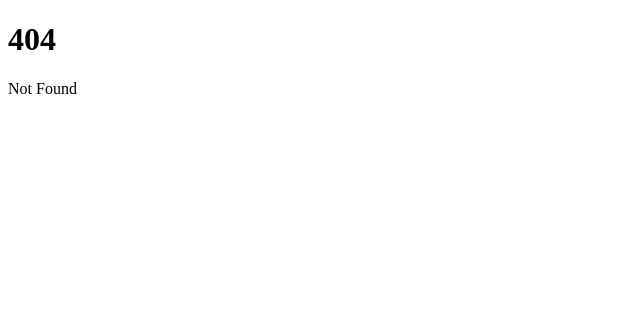
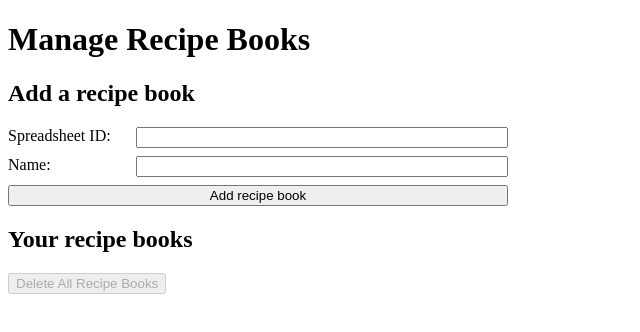
Before and after one commit to YuHChen/meprpa, a SvelteKit app: page /recipebooks in a window 1280 px wide. Before the commit this address had no page. Shown: the top 332 px of the page, without its empty margins (0-640 px from the left). Built offline with nearby package versions, Linux system fonts and the light colour scheme.

Commit message:
Add recipe book management.

```diff
--- a/package.json
+++ b/package.json
@@ -9,7 +9,7 @@
     "preview": "vite preview",
     "predeploy": "npm run build",
     "deploy": "gh-pages -d build --dotfiles true",
-    "test": "npm run test:integration && npm run test:unit",
+    "test": "npm run test:unit && npm run test:integration",
     "check": "svelte-kit sync && svelte-check --tsconfig ./tsconfig.json",
     "check:watch": "svelte-kit sync && svelte-check --tsconfig ./tsconfig.json --watch",
     "lint": "npm run lint:prettier && npm run lint:eslint",
--- a/src/lib/index.ts
+++ /dev/null
@@ -1 +0,0 @@
-// place files you want to import through the `$lib` alias in this folder.
--- /dev/null
+++ b/src/lib/localStorage.ts
@@ -0,0 +1,16 @@
+/**
+ * Used to avoid clashing with other apps deployed to GitHub Pages
+ */
+function transformKey(key: string): string {
+  return `yuhchen.github.io/meprpa::${key}`;
+}
+
+const _localStorage = {
+  getItem: (key: string): string | null => {
+    return localStorage.getItem(transformKey(key));
+  },
+  setItem: (key: string, val: string): void => {
+    localStorage.setItem(transformKey(key), val);
+  },
+};
+export { _localStorage as localStorage };
--- /dev/null
+++ b/src/routes/+layout.ts
@@ -0,0 +1 @@
+export const ssr = false;
--- a/src/routes/+page.svelte
+++ b/src/routes/+page.svelte
@@ -59,7 +59,7 @@
   <input type="submit" value="Fetch Spreadsheet" disabled={spreadsheetId === ''} />
 </form>
 
-{#if spreadsheetId === ''}
+{#if recipes === undefined}
   <p>
     You can find the spreadsheet ID in a Google Sheets URL:
     <code>https://docs.google.com/spreadsheets/d/<strong>spreadsheetId</strong>/edit#gid=0</code>.
@@ -71,9 +71,7 @@
     The published spreadsheet is located at
     <a target="_new" href={url}> {url} </a>
   </p>
-{/if}
 
-{#if recipes}
   <div>
     <!-- eslint-disable-next-line svelte/no-at-html-tags -->
     {@html recipes}
--- /dev/null
+++ b/src/routes/recipebooks/+page.svelte
@@ -0,0 +1,10 @@
+<script lang="ts">
+  import AddRecipeBook from './AddRecipeBook.svelte';
+  import RecipeBooks from './RecipeBooks.svelte';
+</script>
+
+<h1>Manage Recipe Books</h1>
+
+<AddRecipeBook />
+
+<RecipeBooks />
--- /dev/null
+++ b/src/routes/recipebooks/AddRecipeBook.svelte
@@ -0,0 +1,57 @@
+<script lang="ts">
+  import { recipeBooks, type RecipeBook } from './recipesbooks';
+
+  function getAsString(data: FormData, key: string): string {
+    let val = data.get(key)!;
+    if (typeof val === 'string') {
+      return val;
+    } else {
+      throw Error(`Expected string for \`${key}\` in form data.`);
+    }
+  }
+
+  function addRecipeBook(form: SubmitEvent) {
+    const formData = new FormData(form.target as HTMLFormElement);
+    const id = getAsString(formData, 'id');
+    const recipeBook: RecipeBook = {
+      id,
+      name: getAsString(formData, 'name') || id,
+    };
+
+    recipeBooks.push(recipeBook);
+  }
+</script>
+
+<h2>Add a recipe book</h2>
+<form on:submit|preventDefault={addRecipeBook}>
+  <label>
+    Spreadsheet ID:
+    <input name="id" required />
+  </label>
+
+  <label>
+    Name:
+    <input name="name" />
+  </label>
+
+  <input type="submit" value="Add recipe book" />
+</form>
+
+<style>
+  form {
+    width: 80%;
+    max-width: 500px;
+    display: grid;
+    grid-gap: 8px;
+  }
+
+  label {
+    display: grid;
+    grid-template-columns: 120px 1fr;
+    grid-gap: 8px;
+  }
+
+  label input {
+    grid-column: 2 / 3;
+  }
+</style>
--- /dev/null
+++ b/src/routes/recipebooks/RecipeBooks.svelte
@@ -0,0 +1,20 @@
+<script lang="ts">
+  import { recipeBooks } from './recipesbooks';
+</script>
+
+<h2>Your recipe books</h2>
+<button on:click={recipeBooks.reset} disabled={$recipeBooks.length === 0}>
+  Delete All Recipe Books
+</button>
+<ol>
+  {#each $recipeBooks as recipeBook}
+    <li>
+      <a
+        target="_new"
+        href="https://docs.google.com/spreadsheets/d/e/{recipeBook.id}/pub?output=csv"
+      >
+        {recipeBook.name}
+      </a>
+    </li>
+  {/each}
+</ol>
--- /dev/null
+++ b/src/routes/recipebooks/recipesbooks.ts
@@ -0,0 +1,22 @@
+import { localStorage } from '$lib/localStorage';
+import { writable } from 'svelte/store';
+
+export interface RecipeBook {
+  id: string;
+  name: string;
+}
+
+export const recipeBooks = (() => {
+  // wire up store to read from localStorage
+  const locallyStored = JSON.parse(localStorage.getItem('recipeBooks') ?? '[]');
+  const { subscribe, set, update } = writable<RecipeBook[]>(locallyStored);
+
+  return {
+    subscribe,
+    push: (recipeBook: RecipeBook) => update((recipeBooks) => [...recipeBooks, recipeBook]),
+    reset: () => set([]),
+  };
+})();
+
+// wire up store to write to localStorage
+recipeBooks.subscribe((val) => localStorage.setItem('recipeBooks', JSON.stringify(val)));
```
